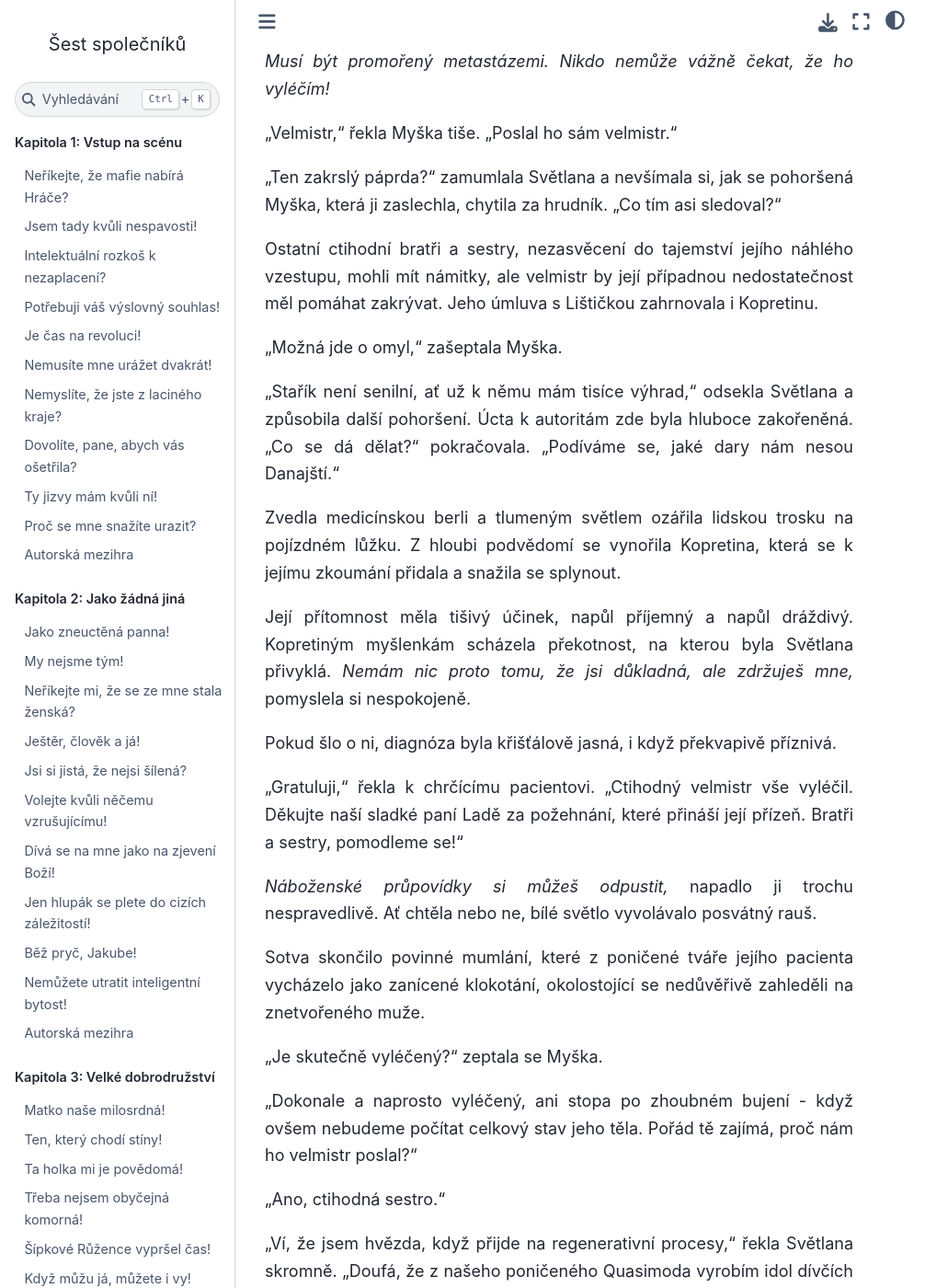
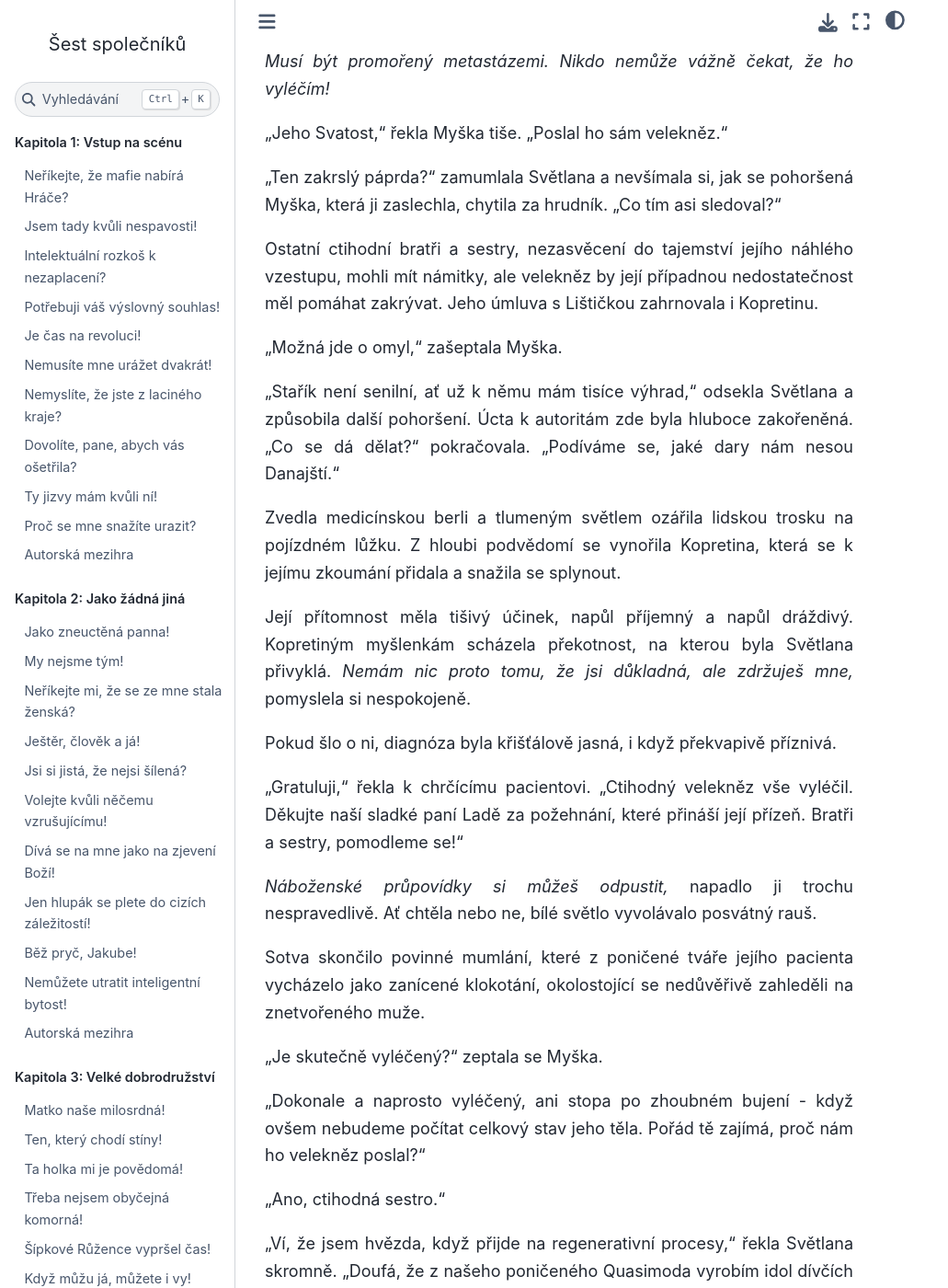
Before and after one commit to hanpari/sest-spolecniku, a Sphinx documentation site: the page built from source/sest_spolecniku/014-nove-hrozby/09.md, in a window 1280 px wide and 1400 px high, scrolled down 757 px. Shown: the whole window at 92% size, without its empty margins (0-1031 px from the left). Built offline with Sphinx 7.4.7 and the Sphinx Book theme 1.1.4, drawn with Linux system fonts in a browser that asks for light colours; pages that are not in the unit, such as notebooks, are missing from menus; some of the changed text lies outside the part shown.

Commit message:
Velmistr na veleknez

```diff
--- a/source/sest_spolecniku/014-nove-hrozby/09.md
+++ b/source/sest_spolecniku/014-nove-hrozby/09.md
@@ -14,11 +14,11 @@ Naklonila se nad pacienta, aby jí neunikla nejmenší podrobnost. K jejímu ú
 
 *Musí být promořený metastázemi. Nikdo nemůže vážně čekat, že ho vyléčím!*
 
-"Velmistr," řekla Myška tiše. "Poslal ho sám velmistr."
+"Jeho Svatost," řekla Myška tiše. "Poslal ho sám velekněz."
 
 "Ten zakrslý páprda?" zamumlala Světlana a nevšímala si, jak se pohoršená Myška, která ji zaslechla, chytila za hrudník. "Co tím asi sledoval?"
 
-Ostatní ctihodní bratři a sestry, nezasvěcení do tajemství jejího náhlého vzestupu, mohli mít námitky, ale velmistr by její případnou nedostatečnost měl pomáhat zakrývat. Jeho úmluva s Lištičkou zahrnovala i Kopretinu.
+Ostatní ctihodní bratři a sestry, nezasvěcení do tajemství jejího náhlého vzestupu, mohli mít námitky, ale velekněz by její případnou nedostatečnost měl pomáhat zakrývat. Jeho úmluva s Lištičkou zahrnovala i Kopretinu.
 
 "Možná jde o omyl," zašeptala Myška.
 
@@ -30,7 +30,7 @@ Její přítomnost měla tišivý účinek, napůl příjemný a napůl dráždi
 
 Pokud šlo o ni, diagnóza byla křišťálově jasná, i když překvapivě příznivá.
 
-"Gratuluji," řekla k chrčícímu pacientovi. "Ctihodný velmistr vše vyléčil. Děkujte naší sladké paní Ladě za požehnání, které přináší její přízeň. Bratři a sestry, pomodleme se!"
+"Gratuluji," řekla k chrčícímu pacientovi. "Ctihodný velekněz vše vyléčil. Děkujte naší sladké paní Ladě za požehnání, které přináší její přízeň. Bratři a sestry, pomodleme se!"
 
 *Náboženské průpovídky si můžeš odpustit,* napadlo ji trochu nespravedlivě. Ať chtěla nebo ne, bílé světlo vyvolávalo posvátný rauš.
 
@@ -38,7 +38,7 @@ Sotva skončilo povinné mumlání, které z poničené tváře jejího pacienta
 
 "Je skutečně vyléčený?" zeptala se Myška.
 
-"Dokonale a naprosto vyléčený, ani stopa po zhoubném bujení - když ovšem nebudeme počítat celkový stav jeho těla. Pořád tě zajímá, proč nám ho velmistr poslal?"
+"Dokonale a naprosto vyléčený, ani stopa po zhoubném bujení - když ovšem nebudeme počítat celkový stav jeho těla. Pořád tě zajímá, proč nám ho velekněz poslal?"
 
 "Ano, ctihodná sestro."
 
@@ -102,7 +102,7 @@ Nepřetržité chrčení na moment ustalo, jak se oko bez víček snažilo zaost
 
 "Moc odvážné," zašeptal bratr Celestýn, rozpolcený mezi touhou namítat a nebýt v nemilosti.
 
-"Velmistr slíbil, že zachráníme co se dá," přidala se plaše sestra Myška a ukázala na chroptícího pacienta, který se zoufale snažil vyjádřit. "Mohli bychom vyvolat naděje, které nejsme s to splnit."
+"Jeho Svatost slíbila, že zachráníme co se dá," přidala se plaše sestra Myška a ukázala na chroptícího pacienta, který se zoufale snažil vyjádřit. "Mohli bychom vyvolat naděje, které nejsme s to splnit."
 
 "Nejsme s to splnit?" opakovala Světlana zamyšleně. *My? Proč stále mluví v množném čísle? Cítí se být zodpovědní za má případná selhání?* Znala personál svého oddělení teprve krátce a stále ji překvapovalo, jak snaživě a (poměrně) uvěřitelně každý vyjadřoval svou oddanost. *Ovládá je hluboce zakořeněný smysl pro hierarchii, se kterým nelze otřást.*
 
```
Also changed, not shown: source/sest_spolecniku/012-o-patro-dal/04.md (+1 -1 lines), source/sest_spolecniku/014-nove-hrozby/08.md (+5 -5 lines), source/sest_spolecniku/014-nove-hrozby/10.md (+6 -4 lines), source/sest_spolecniku/014-nove-hrozby/11.md (added, +1 -0 lines).
